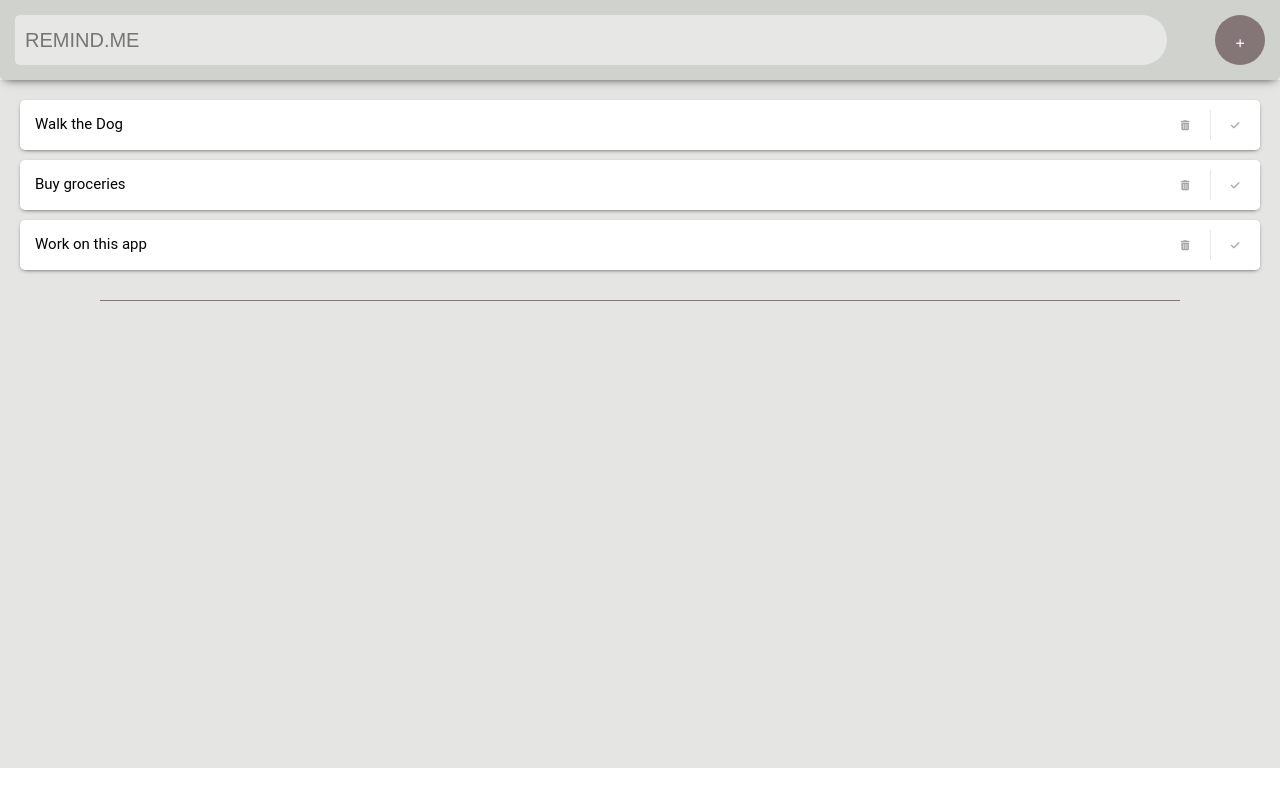
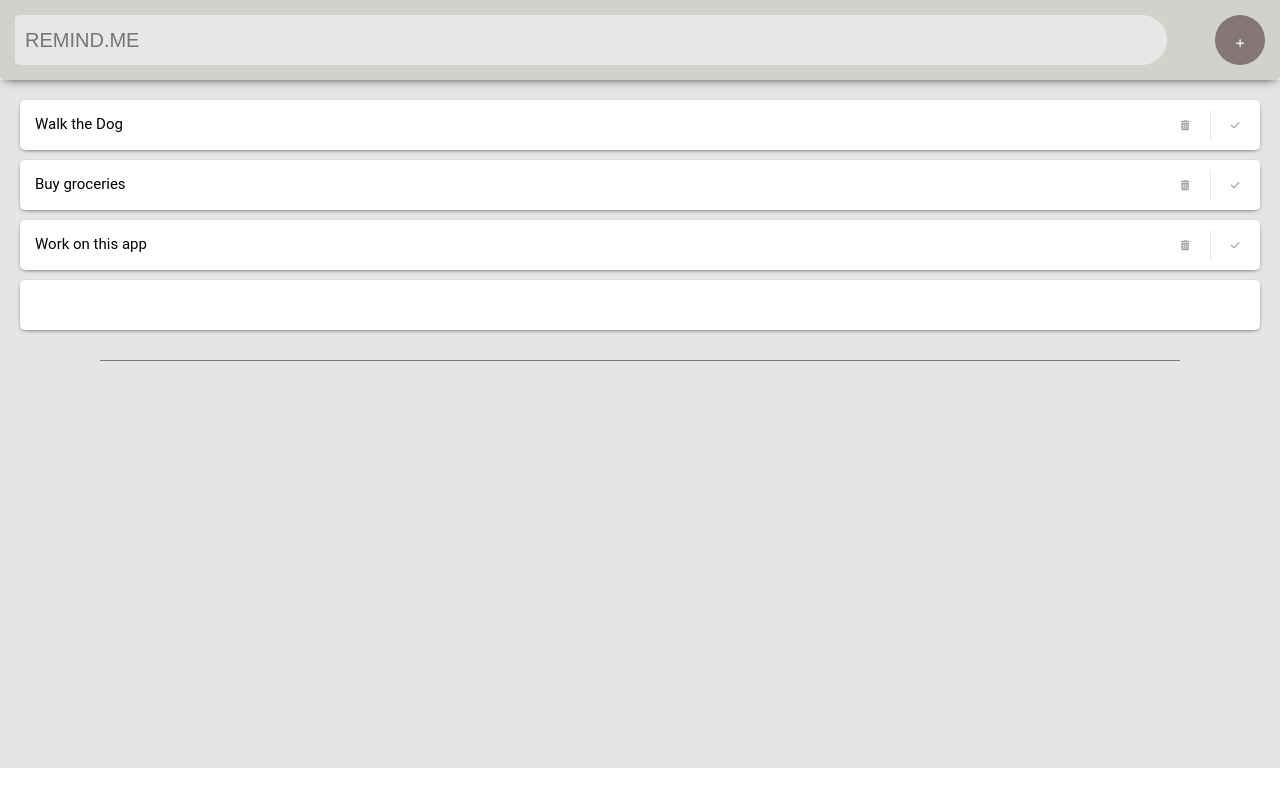
Before and after one commit to Badaptos/todoList, a plain HTML site: page index.html in a window 1280 px wide. Both pictures are taken after a click on the button 1240 px from the left and 40 px from the top of the page. Drawn offline with Linux system fonts and the light colour scheme.

Commit message:
started user interaction development using javascript

```diff
--- a/css/main.css
+++ b/css/main.css
@@ -92,12 +92,12 @@ header input{
 
 }
 
-#todoList{
+ul{
   padding: 20px;
   list-style: none;
 }
 
-#todoList li{
+ul li{
   background-color: #fff;
   box-shadow: 0 1.5px 5px -2.5px #000;
   min-height: 50px;
@@ -109,7 +109,7 @@ header input{
   position: relative;
 }
 
-#todoList li .actionButtons{
+ul li .actionButtons{
   position: absolute;
   top: 0;
   right: 0;
@@ -117,7 +117,7 @@ header input{
   width: 100px;
 }
 
-#todoList li .actionButtons button{
+ul li .actionButtons button{
   font-size: 2em;
   position: relative;
   border: none;
@@ -128,16 +128,16 @@ header input{
   background-color: #fff;
 }
 
-#todoList li .actionButtons button i{
+ul li .actionButtons button i{
   padding: 10px;
 }
 
-#todoList li .actionButtons button:last-of-type{
+ul li .actionButtons button:last-of-type{
   border-top-right-radius: 5px;
   border-bottom-right-radius: 5px;
 }
 
-#todoList li .actionButtons button:last-of-type:before{
+ul li .actionButtons button:last-of-type:before{
   content: '';
   width: 1px;
   height: 30px;
--- a/index.html
+++ b/index.html
@@ -41,6 +41,9 @@
         </ul>
       </section>
       <section id="completedTodos">
+        <ul id="completedList">
+
+        </ul>
       </section>
     </section>
   </main>
--- a/js/script.js
+++ b/js/script.js
@@ -0,0 +1,17 @@
+var addTodo = document.querySelector('.todoButton');
+
+addTodo.addEventListener('click', function(){
+  var
+  todoList = document.querySelector('#todoList');
+  userInput = document.querySelector('#todoValue').value;
+  inputText = document.createTextNode(userInput);
+  newTodo = document.createElement('li');
+  buttonWrapper = document.createElement('div').classList.add('actionButtons');
+  buttons = document.createElement('button');
+  // trashIcon = document.createElement('i').classList.add('fa fa-trash');
+  // checkIcon = document.createElement('i').classList.add('fa fa-check');
+  // CREATE ALL ELEMENTS WHICH WILL BE NESTED WITHIN THE LI ELEMENT
+  newTodo.appendChild(inputText);
+  todoList.appendChild(newTodo);
+
+});
```
